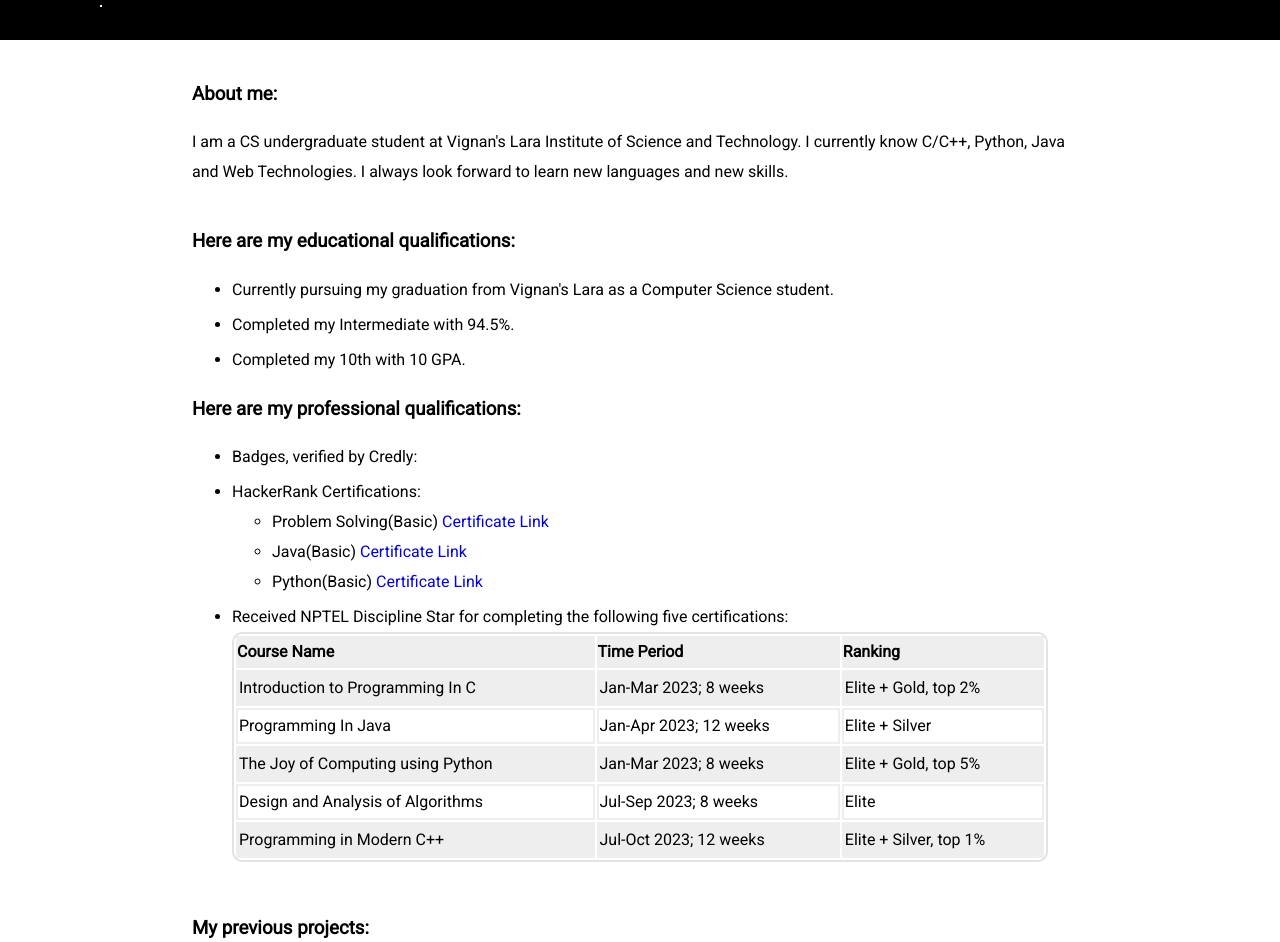
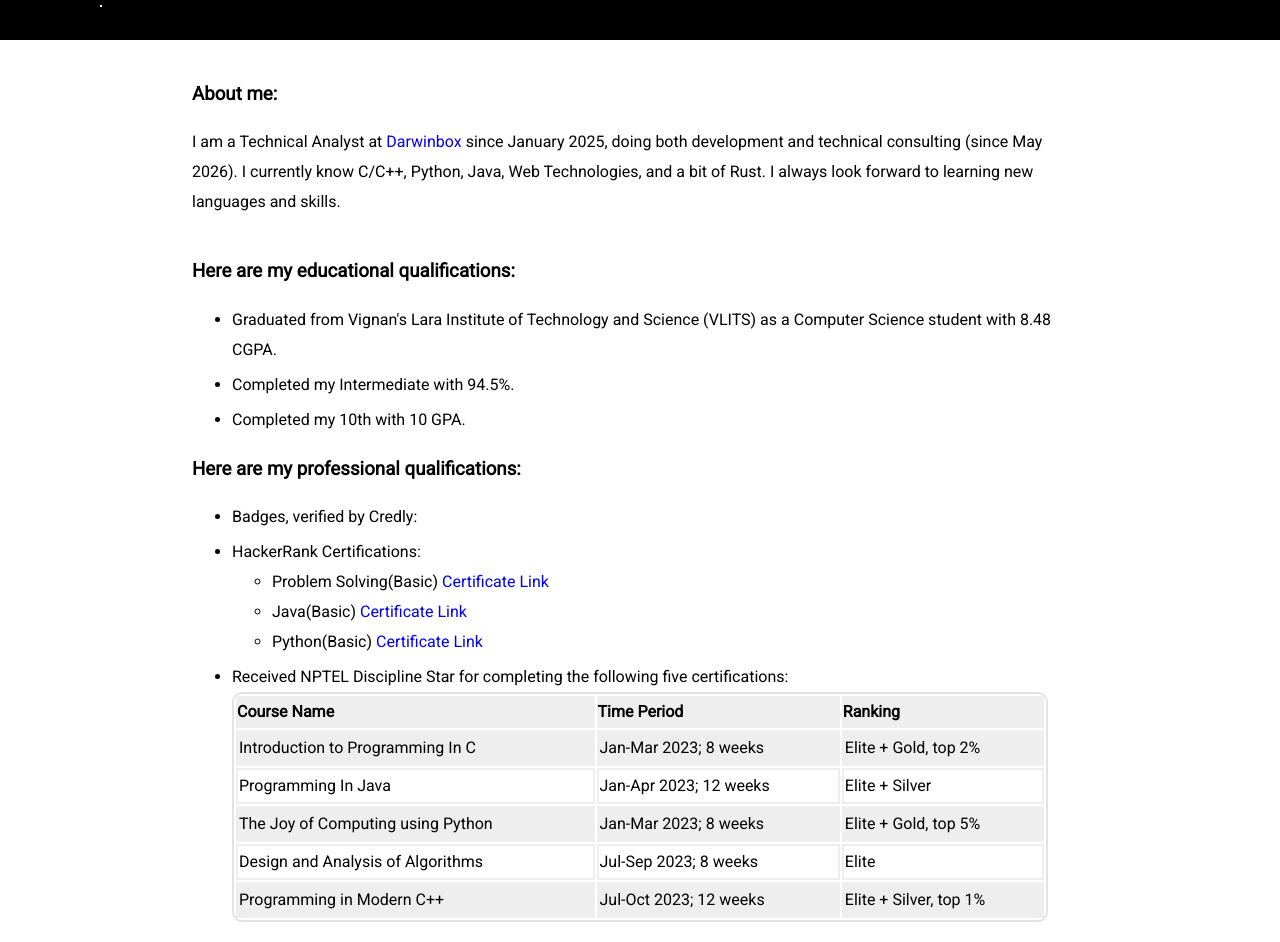
Before and after one commit to Sashank999/portfolio, a plain HTML site: page index.html in a window 1280 px wide. Shown: the part 760-1702 px from the top of the page. Drawn offline with Linux system fonts and the light colour scheme; no server answers; a script that the page names is missing.

Commit message:
Update my job and credits.

```diff
--- a/index.html
+++ b/index.html
@@ -8,7 +8,7 @@
 		<title>Sashank's Portfolio</title>
 		<meta name="description" content="Sashank's Portfolio" />
 
-		<!-- Roboto, Orbitron and Leckerli One Fonts from Google Fonts -->
+		<!-- Roboto, Orbitron, and Leckerli One fonts from Google Fonts. -->
 		<link rel="preconnect" href="https://fonts.googleapis.com" />
 		<link rel="preconnect" href="https://fonts.gstatic.com" crossorigin />
 		<link href="https://fonts.googleapis.com/css2?family=Roboto&display=swap" rel="stylesheet" />
@@ -50,15 +50,16 @@
 		<div id="about">
 			<h3>About me:</h3>
 			<div>
-				I am a CS undergraduate student at Vignan's Lara Institute of Science and Technology. I currently know C/C++, Python, Java and Web Technologies.
-				I always look forward to learn new languages and new skills.
+				I am a Technical Analyst at <a href="https://darwinbox.com/">Darwinbox</a> since January 2025, doing both development and technical consulting
+				(since May 2026). I currently know C/C++, Python, Java, Web Technologies, and a bit of Rust. I always look forward to learning new languages and
+				skills.
 			</div>
 		</div>
 
 		<div id="qualifications">
 			<h3>Here are my educational qualifications:</h3>
 			<ul>
-				<li>Currently pursuing my graduation from Vignan's Lara as a Computer Science student.</li>
+				<li>Graduated from Vignan's Lara Institute of Technology and Science (VLITS) as a Computer Science student with 8.48 CGPA.</li>
 				<li>Completed my Intermediate with 94.5%.</li>
 				<li>Completed my 10th with 10 GPA.</li>
 			</ul>
@@ -185,7 +186,8 @@
 				<a href="https://github.com/dwyl/quotes">dwyl's quotes repo</a>. Specific commit of the quote can be found in the
 				<a href="https://github.com/Sashank999/Sashank999.github.io/blob/master/.github/workflows/Publish%20to%20GH%20Pages.yml"
 					>publishing GitHub action workflow file</a
-				>. Thank you to GitHub for free hosting and for the APIs to fetch repository data and emojis.
+				>. Thank you to GitHub for free hosting and for the APIs to fetch repository data and emojis, and to Google for Roboto, Orbitron, and Leckerli
+				One fonts.
 			</div>
 		</div>
 
```
